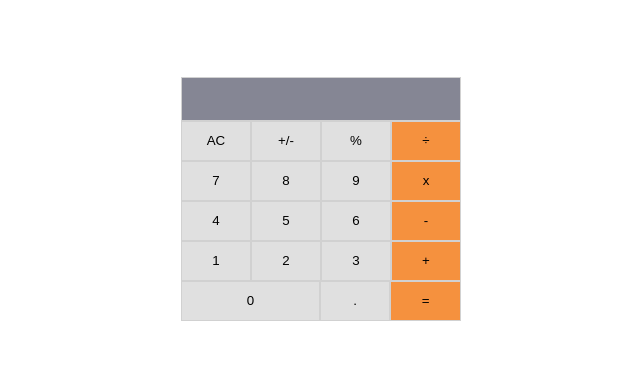
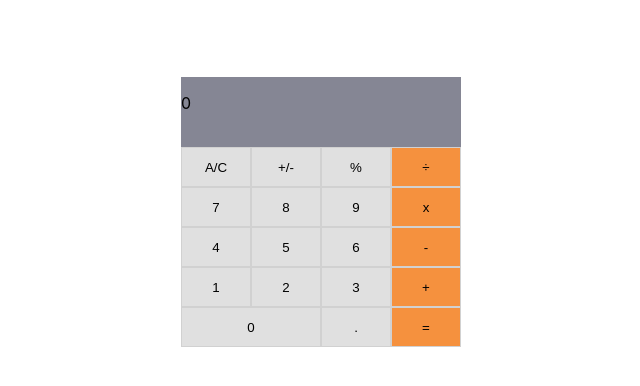
Before and after one commit to KanoCode/Math-Magicians, a React (Create React App) app: page / in a window 1280 px wide. Shown: the top 386 px of the page, without its empty margins (319-959 px from the left). Built offline with nearby package versions, Linux system fonts and the light colour scheme.

Commit message:
Add update display output with number button

```diff
--- a/src/Components/Button.css
+++ b/src/Components/Button.css
@@ -1,21 +1,15 @@
-input {
+button {
+  width: 25%;
   border: solid 1px #d1d1d1;
-  width: 70px;
+  background-color: #e0e0e0;
   height: 40px;
-  background-color: #e0e0e0;
 }
-
-input:nth-child(4) {
+button:nth-child(4) {
   background-color: #f5913e;
 }
-
-.last:nth-child(3),
-.last:nth-child(2) {
-  align-self: flex-end;
-  width: 48%;
-  height: 40px;
+.lastRow button:nth-child(1){
+  width: 50%;
 }
-
-.last:nth-child(3) {
+.lastRow button:nth-child(3){
   background-color: #f5913e;
 }
--- a/src/Components/Button.js
+++ b/src/Components/Button.js
@@ -5,26 +5,38 @@ import './Button.css';
 class Button extends React.Component {
   constructor(props) {
     super(props);
-    this.value = this.props;
-    this.position = this.props;
+    this.state = {};
+    this.handleClick = this.handleClick.bind(this);
+  }
+
+  handleClick(event) {
+    const { updateCalc } = this.props;
+    // updateCalc(event.target.outerText);
+    const convertToNum = parseInt(event.target.outerText, 10);
+    console.log(convertToNum);
+    if (event.target.outerText === 'A/C') {
+      updateCalc('');
+    } else if (event.target.outerText === '+/-') {
+      updateCalc('-');
+    } else if (typeof convertToNum === 'number') {
+      updateCalc(convertToNum);
+    } else if (event.target.outerText === '÷') {
+      updateCalc('÷');
+    }
   }
 
   render() {
-    const { value } = this.props;
-    const { className } = this.props;
-    const { type } = this.props;
+    const { text } = this.props;
     return (
-      <>
-        <input type={type} value={type === 'text' ? null : value} className={className} />
-      </>
+      <button onClick={this.handleClick} type="button">
+        {text}
+      </button>
     );
   }
 }
-
 Button.propTypes = {
-  value: PropTypes.string.isRequired,
-  className: PropTypes.string.isRequired,
-  type: PropTypes.string.isRequired,
+  updateCalc: PropTypes.func.isRequired,
+  text: PropTypes.string.isRequired,
 };
 
 export default Button;
--- a/src/Components/Buttons-Rows.css
+++ /dev/null
@@ -1,14 +0,0 @@
-.btn-container {
-  list-style-type: none;
-  width: 100%;
-  display: flex;
-}
-
-.firstRow {
-  width: 100%;
-  background-color: #858694;
-}
-
-.last {
-  width: 100%;
-}
--- a/src/Components/buttons-rows.js
+++ /dev/null
@@ -1,73 +0,0 @@
-import React from 'react';
-import PropTypes from 'prop-types';
-import Button from './Button';
-import './Buttons-Rows.css';
-
-class ButtonRow extends React.Component {
-  constructor(props) {
-    super(props);
-    this.state = {};
-  }
-
-  render() {
-    const { className } = this.props;
-    const checkBtn = (className) => {
-      if (className === 'firstRow') {
-        return <Button type="number" value={null} className={className} />;
-      }
-      if (className === 'secondRow') {
-        return (
-          <>
-            <Button type="button" value="AC" className={className} />
-            <Button type="button" value="+/-" className={className} />
-            <Button type="button" value="%" className={className} />
-            <Button type="button" value="÷" className={className} />
-          </>
-        );
-      }
-      if (className === 'thirdRow') {
-        return (
-          <>
-            <Button type="button" value="7" className={className} />
-            <Button type="button" value="8" className={className} />
-            <Button type="button" value="9" className={className} />
-            <Button type="button" value="x" className={className} />
-          </>
-        );
-      }
-      if (className === 'fourthRow') {
-        return (
-          <>
-            <Button type="button" value="4" className={className} />
-            <Button type="button" value="5" className={className} />
-            <Button type="button" value="6" className={className} />
-            <Button type="button" value="-" className={className} />
-          </>
-        );
-      }
-      if (className === 'fifthRow') {
-        return (
-          <>
-            <Button type="button" value="1" className={className} />
-            <Button type="button" value="2" className={className} />
-            <Button type="button" value="3" className={className} />
-            <Button type="button" value="+" className={className} />
-          </>
-        );
-      }
-      return (
-        <>
-          <Button type="button" value="0" className={className} />
-          <Button type="button" value="." className={className} />
-          <Button type="button" value="=" className={className} />
-        </>
-      );
-    };
-    return <li className="btn-container">{checkBtn(className)}</li>;
-  }
-}
-
-ButtonRow.propTypes = {
-  className: PropTypes.string.isRequired,
-};
-export default ButtonRow;
--- a/src/Components/calculator.css
+++ b/src/Components/calculator.css
@@ -5,3 +5,11 @@
   list-style: none;
   padding: 0;
 }
+
+.firstRow {
+  width: 100%;
+  background-color: #858694;
+  text-align:end;
+  height: 20%;
+  display: flex;
+}
--- a/src/Components/calculator.js
+++ b/src/Components/calculator.js
@@ -1,22 +1,71 @@
 import './calculator.css';
 import React from 'react';
-import ButtonRow from './buttons-rows';
+import Button from './Button';
 
 class Calculator extends React.Component {
   constructor(props) {
     super(props);
-    this.state = {};
+    this.state = {
+      input: '0',
+      memory1: '5',
+    };
+    this.updateCalc = this.updateCalc.bind(this);
+  }
+
+  updateCalc(newVal) {
+    const { input, memory1 } = this.state;
+
+    // this.setState((state) => ({ input: `${state.input}${newVal}` }));
+    if (newVal === '') {
+      this.setState(() => ({ input: '0' }));
+    } else if (newVal === '-') {
+      this.setState((state) => ({ input: `-${state.input}` }));
+    } else if (typeof newVal === 'number') {
+      this.setState((state) => ({ input: parseInt(`${state.input}${newVal}`, 10) }));
+    } else if (newVal === '÷') {
+      // this.setState((state) => ({ memory1: state.input}));
+      console.log(input, memory1);
+      this.setState((state) => ({ memory1: parseInt(`${state.input}`, 10) }));
+    }
   }
 
   render() {
+    const { input } = this.state;
     return (
       <ul className="container">
-        <ButtonRow className="firstRow" />
-        <ButtonRow className="secondRow" />
-        <ButtonRow className="thirdRow" />
-        <ButtonRow className="fourthRow" />
-        <ButtonRow className="fifthRow" />
-        <ButtonRow className="last" />
+        <li className="firstRow">
+          {' '}
+          <p>{input}</p>
+        </li>
+        <li className="secondRow">
+          <Button text="A/C" updateCalc={this.updateCalc} />
+          <Button text="+/-" updateCalc={this.updateCalc} />
+          <Button text="%" updateCalc={this.updateCalc} />
+          <Button text="÷" updateCalc={this.updateCalc} />
+        </li>
+        <li className="thirdRow">
+          <Button text="7" updateCalc={this.updateCalc} />
+          <Button text="8" updateCalc={this.updateCalc} />
+          <Button text="9" updateCalc={this.updateCalc} />
+          <Button text="x" updateCalc={this.updateCalc} />
+        </li>
+        <li className="fourthRow">
+          <Button text="4" updateCalc={this.updateCalc} />
+          <Button text="5" updateCalc={this.updateCalc} />
+          <Button text="6" updateCalc={this.updateCalc} />
+          <Button text="-" updateCalc={this.updateCalc} />
+        </li>
+        <li className="fifthRow">
+          <Button text="1" updateCalc={this.updateCalc} />
+          <Button text="2" updateCalc={this.updateCalc} />
+          <Button text="3" updateCalc={this.updateCalc} />
+          <Button text="+" updateCalc={this.updateCalc} />
+        </li>
+        <li className="lastRow">
+          <Button text="0" updateCalc={this.updateCalc} />
+          <Button text="." updateCalc={this.updateCalc} />
+          <Button text="=" updateCalc={this.updateCalc} />
+        </li>
       </ul>
     );
   }
```
